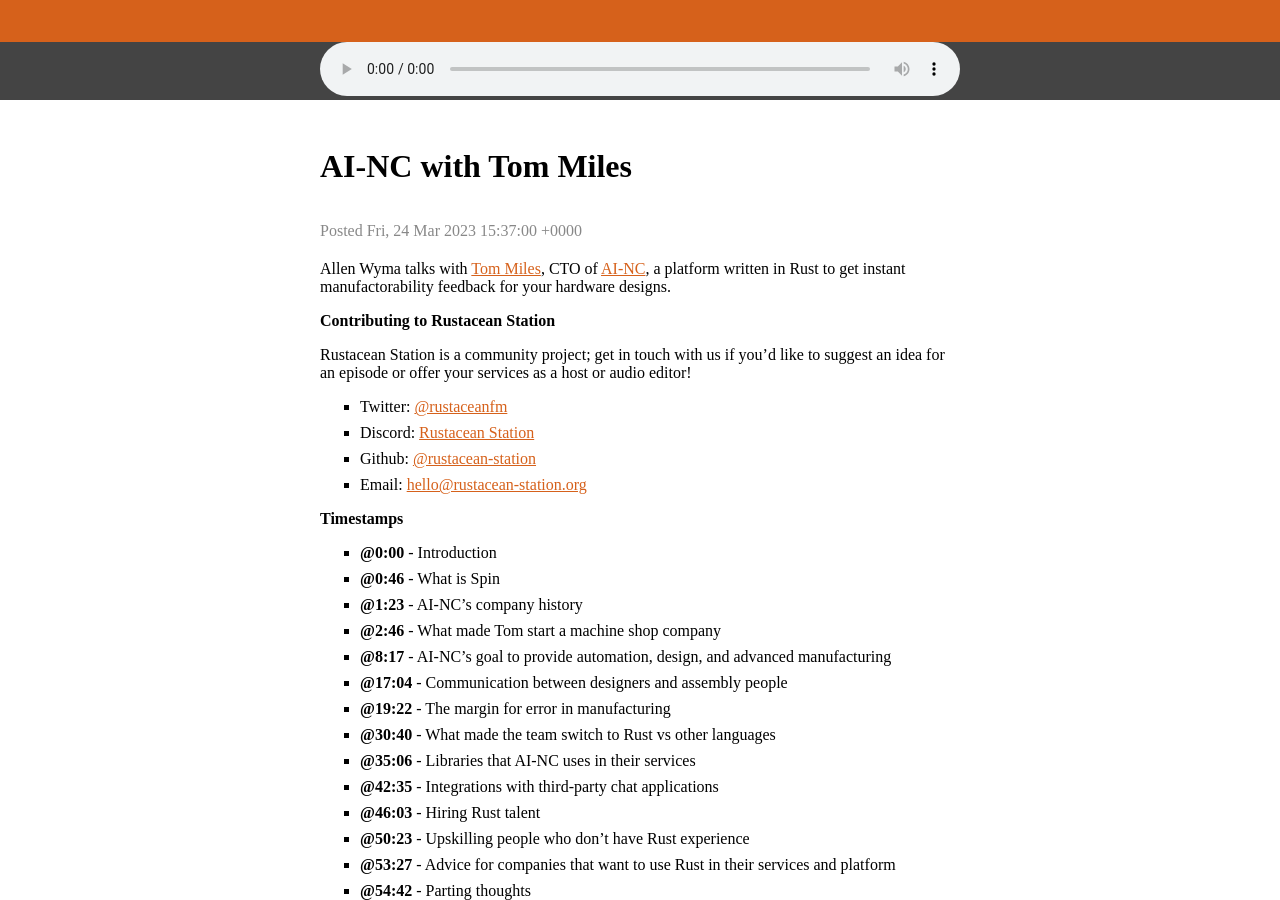
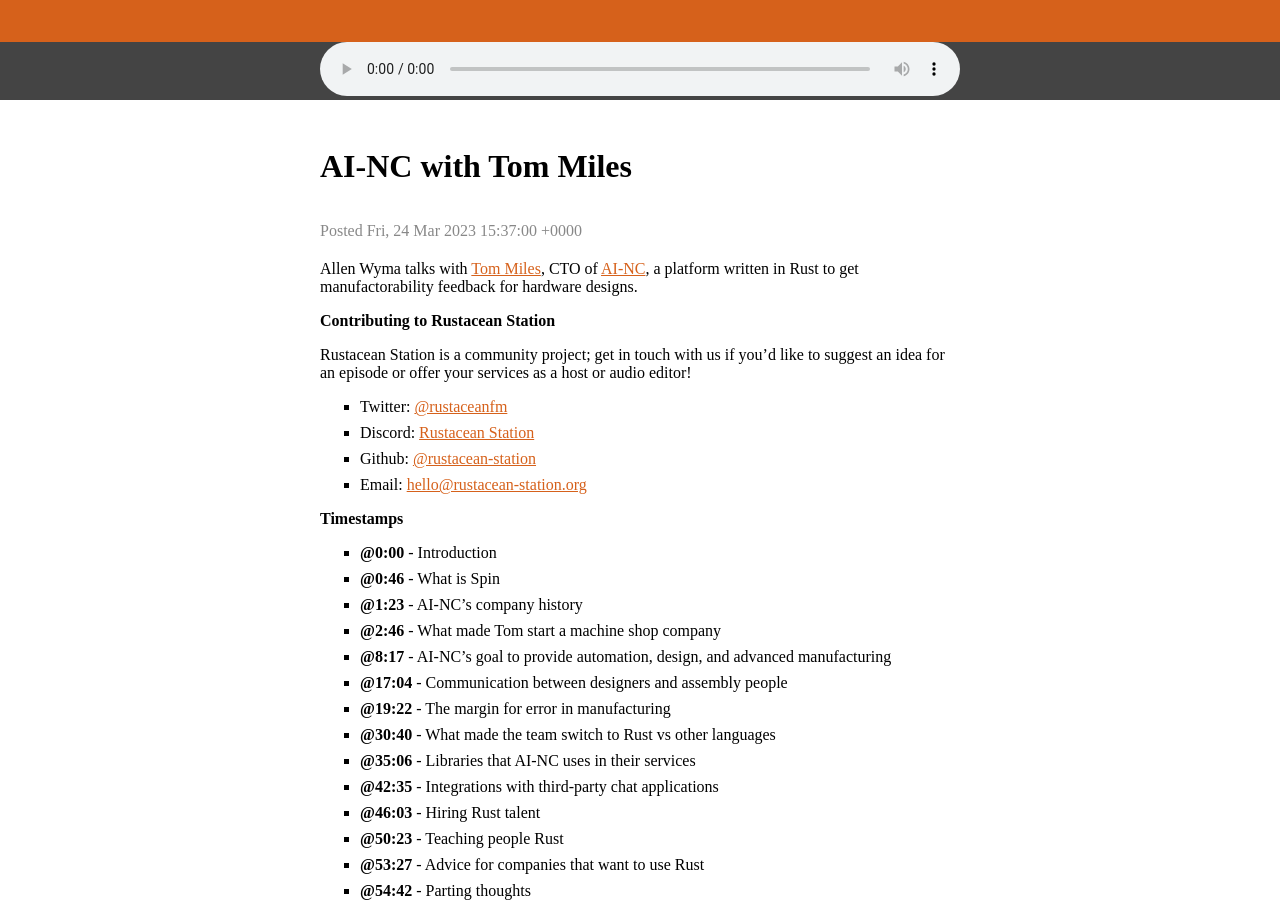
Before and after one commit to rustacean-station/rustacean-station.org, a Jekyll site: the page built from _episodes/interviews/2023-03-24-tom-miles.md, in a window 1280 px wide and 900 px high, scrolled down 403 px. Built offline with Jekyll 4.4.1, drawn with Linux system fonts in a browser that asks for light colours.

Commit message:
Apply suggestions from code review

```diff
--- a/_episodes/interviews/2023-03-24-tom-miles.md
+++ b/_episodes/interviews/2023-03-24-tom-miles.md
@@ -6,7 +6,7 @@
 length: "53292722"
 #reddit: (leave blank on initial publish, amend with link and uncomment this line after Reddit thread has been posted)
 ---
-Allen Wyma talks with [Tom Miles](https://www.linkedin.com/in/thomasgregorymiles/), CTO of [AI-NC](https://www.ai-nc.com/), a platform written in Rust to get instant manufactorability feedback for your hardware designs.
+Allen Wyma talks with [Tom Miles](https://www.linkedin.com/in/thomasgregorymiles/), CTO of [AI-NC](https://www.ai-nc.com/), a platform written in Rust to get manufactorability feedback for hardware designs.
 
 ## Contributing to Rustacean Station
 
@@ -29,8 +29,8 @@
 - [@35:06] - Libraries that AI-NC uses in their services
 - [@42:35] - Integrations with third-party chat applications
 - [@46:03] - Hiring Rust talent
-- [@50:23] - Upskilling people who don’t have Rust experience
-- [@53:27] - Advice for companies that want to use Rust in their services and platform
+- [@50:23] - Teaching people Rust
+- [@53:27] - Advice for companies that want to use Rust
 - [@54:42] - Parting thoughts
 
 ## Credits
```
